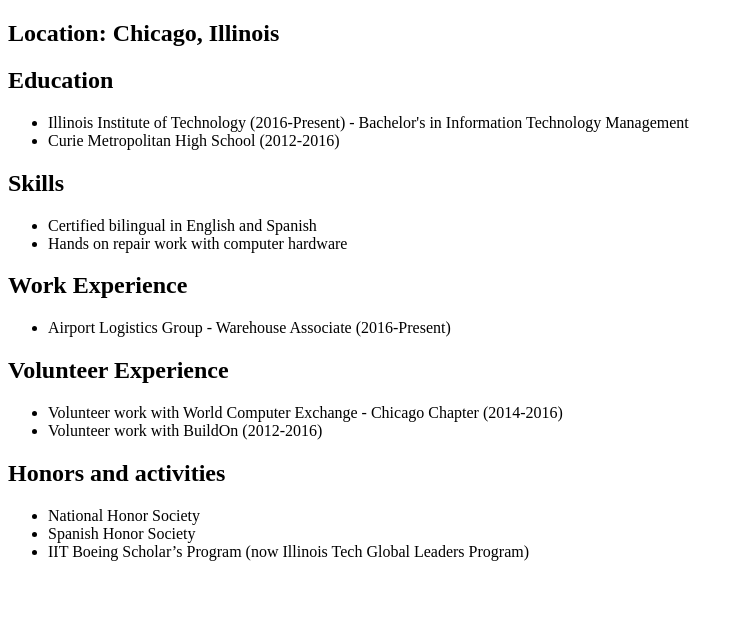
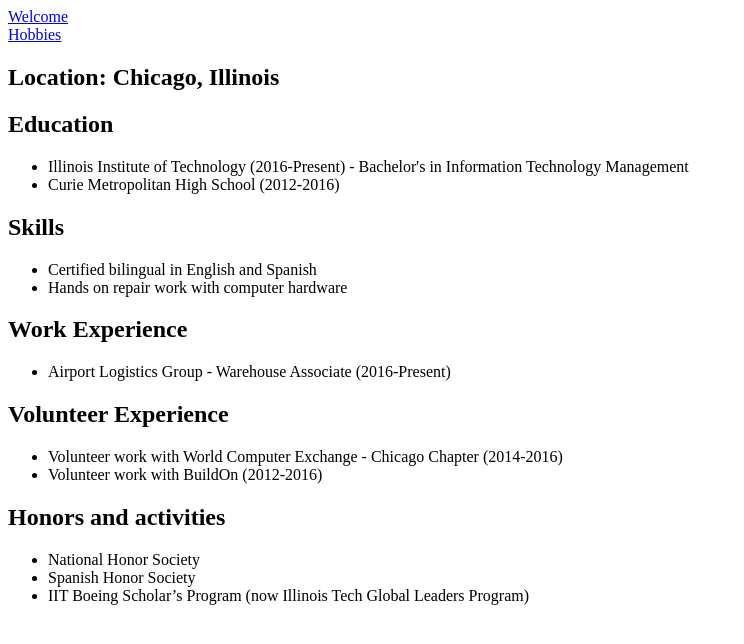
Before and after one commit to stivet7/361-project-one, a plain HTML site: page resume/index.html in a window 1280 px wide. Shown: the whole page, without its empty margins (0-744 px from the left). Drawn offline with Linux system fonts and the light colour scheme.

Commit message:
Add links to resume and hobbies pages

```diff
--- a/resume/index.html
+++ b/resume/index.html
@@ -5,6 +5,14 @@
     <meta charset="utf-8" />
 </head>
 <body>
+  <nav>
+<div>
+<a href="/Users/stive/Documents/ITMD%20361/projects/project-one/index.html">Welcome</a>
+</div>
+<div>
+<a href="/Users/stive/Documents/ITMD%20361/projects/project-one/hobbies/index.html">Hobbies</a>
+</div>
+</nav>
     <section>
     <h1>Location: Chicago, Illinois</h1>
 <h1>Education</h1>
@@ -22,7 +30,7 @@
     <ul>
     <li>Airport Logistics Group - Warehouse Associate (2016-Present)</li>
     </ul>
-    <h2>Volunteer Experience</h2>
+    <h1>Volunteer Experience</h1>
     <ul>
     <li>Volunteer work with World Computer Exchange - Chicago Chapter (2014-2016)</li>
     <li>Volunteer work with BuildOn (2012-2016)</li>
```
Also changed, not shown: hobbies/index.html (+8 -0 lines).
